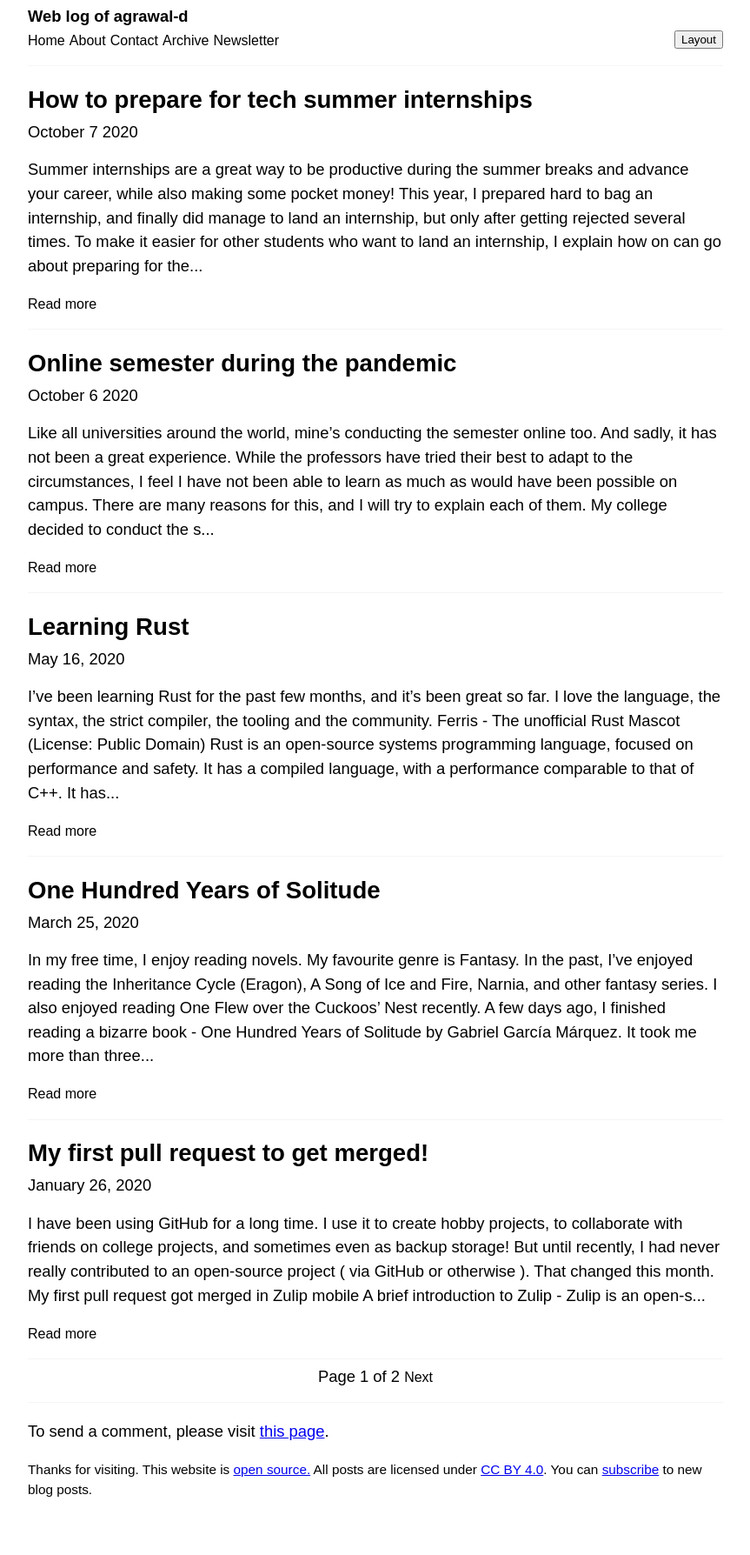
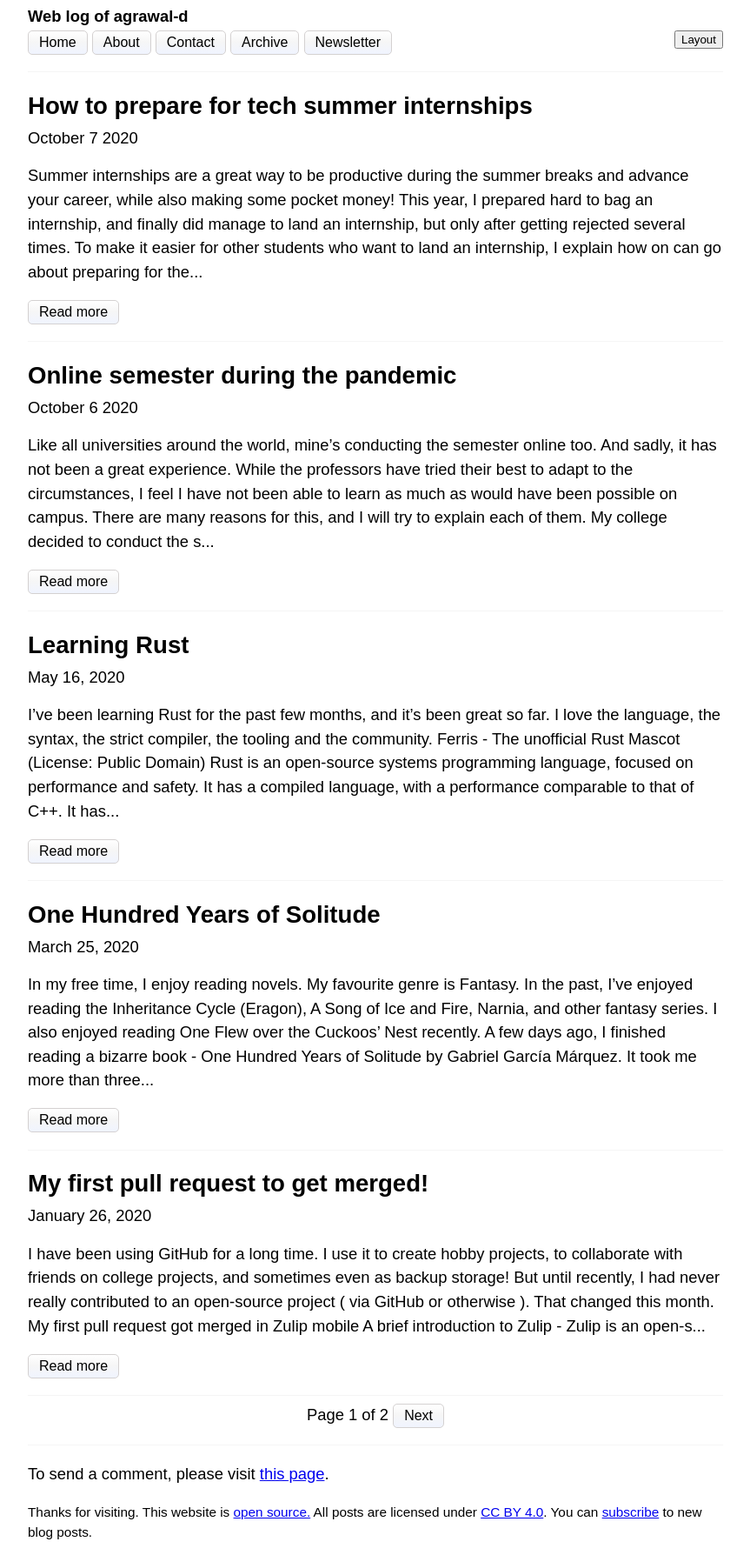
Before and after one commit to agrawal-d/agrawal-d.github.io, a Jekyll site: the page built from index.html, in a window 1280 px wide. Shown: the whole page at 87% size, without its empty margins (208-1071 px from the left). Built offline with Jekyll 4.4.1, drawn with Linux system fonts in a browser that asks for light colours; the list of posts is cut into pages by our own code; before the commit the page ends 1739 px from its top, so only the background shows below that.

Commit message:
Button styles

```diff
--- a/assets/css/site.css
+++ b/assets/css/site.css
@@ -12,7 +12,54 @@
   color: initial;
   margin-bottom: 10px;
   box-sizing: border-box;
+  padding: 4px 12px;
+  color: black;
   display: inline-block;
+  border-radius: 5px;
+  border: 1px solid rgb(212, 209, 209);
+  background: rgba(255, 255, 255, 1);
+  background: -moz-linear-gradient(
+    top,
+    rgba(255, 255, 255, 1) 0%,
+    rgba(246, 246, 246, 1) 47%,
+    rgba(240, 244, 255, 1) 100%
+  );
+  background: -webkit-gradient(
+    left top,
+    left bottom,
+    color-stop(0%, rgba(255, 255, 255, 1)),
+    color-stop(47%, rgba(246, 246, 246, 1)),
+    color-stop(100%, rgba(240, 244, 255, 1))
+  );
+  background: -webkit-linear-gradient(
+    top,
+    rgba(255, 255, 255, 1) 0%,
+    rgba(246, 246, 246, 1) 47%,
+    rgba(240, 244, 255, 1) 100%
+  );
+  background: -o-linear-gradient(
+    top,
+    rgba(255, 255, 255, 1) 0%,
+    rgba(246, 246, 246, 1) 47%,
+    rgba(240, 244, 255, 1) 100%
+  );
+  background: -ms-linear-gradient(
+    top,
+    rgba(255, 255, 255, 1) 0%,
+    rgba(246, 246, 246, 1) 47%,
+    rgba(240, 244, 255, 1) 100%
+  );
+  background: linear-gradient(
+    to bottom,
+    rgba(255, 255, 255, 1) 0%,
+    rgba(246, 246, 246, 1) 47%,
+    rgba(240, 244, 255, 1) 100%
+  );
+  display: inline-block;
+}
+
+.btn:hover {
+  border-color: grey;
 }
 
 .content p {
```
